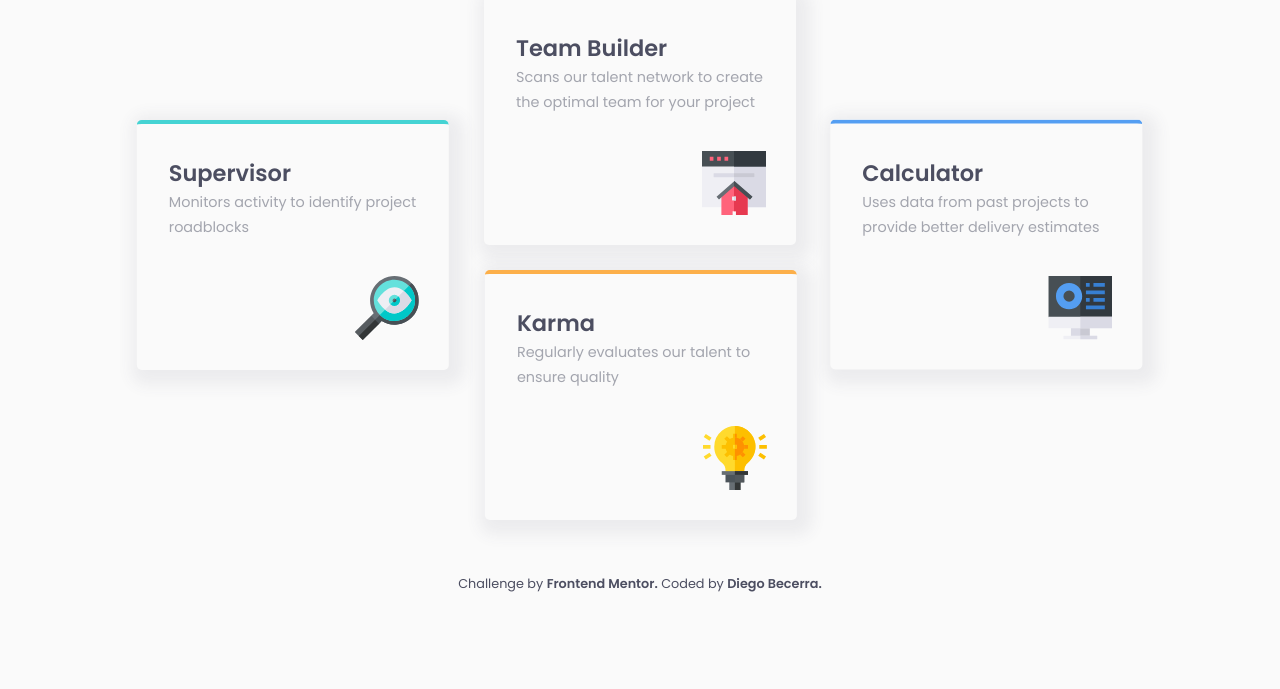
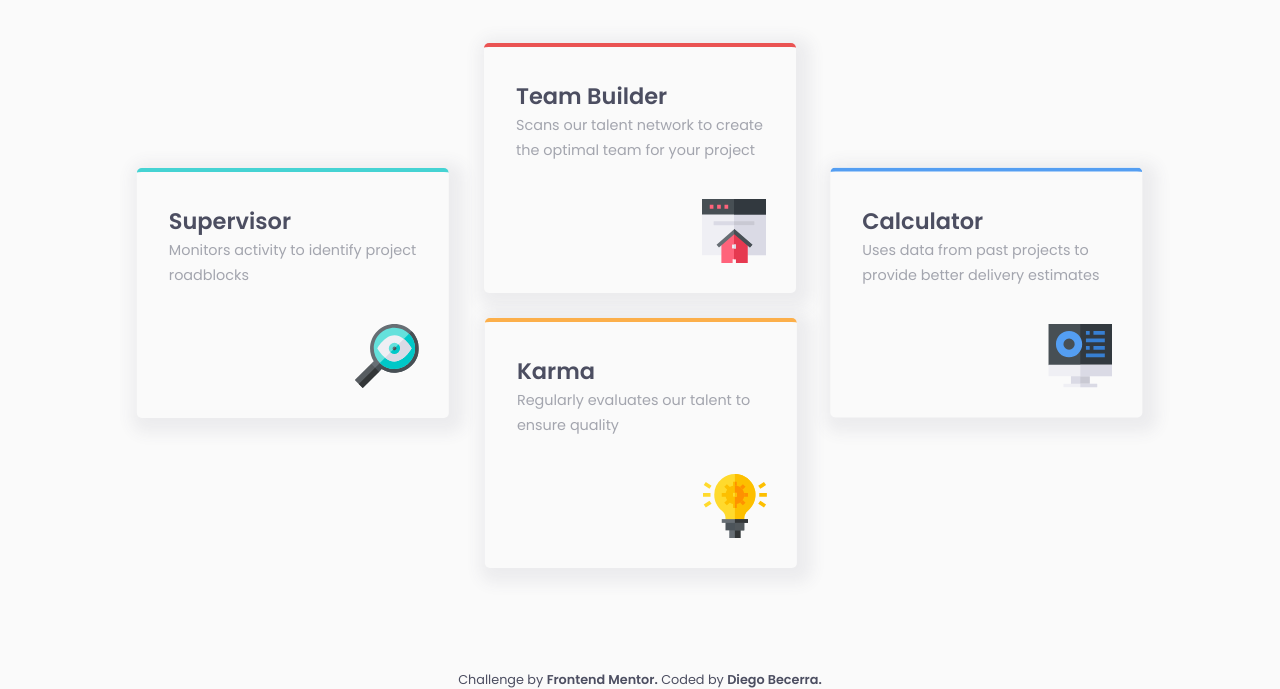
Before and after one commit to becerrawebd/four-card-feature-section, a plain HTML site: page index.html in a window 1280 px wide. Shown: the part 231-920 px from the top of the page. Before the commit the page ends 824 px from the top, so only its background shows below. Drawn offline with Linux system fonts and the light colour scheme; files whose address does not match are found by name.

Commit message:
Margin fix

```diff
--- a/css/styles.css
+++ b/css/styles.css
@@ -28,7 +28,7 @@ main {
   margin-left: auto;
   margin-right: auto;
   text-align: center;
-  padding: 1rem;
+  padding: 4rem 1rem;
 }
 
 h1 {
```
